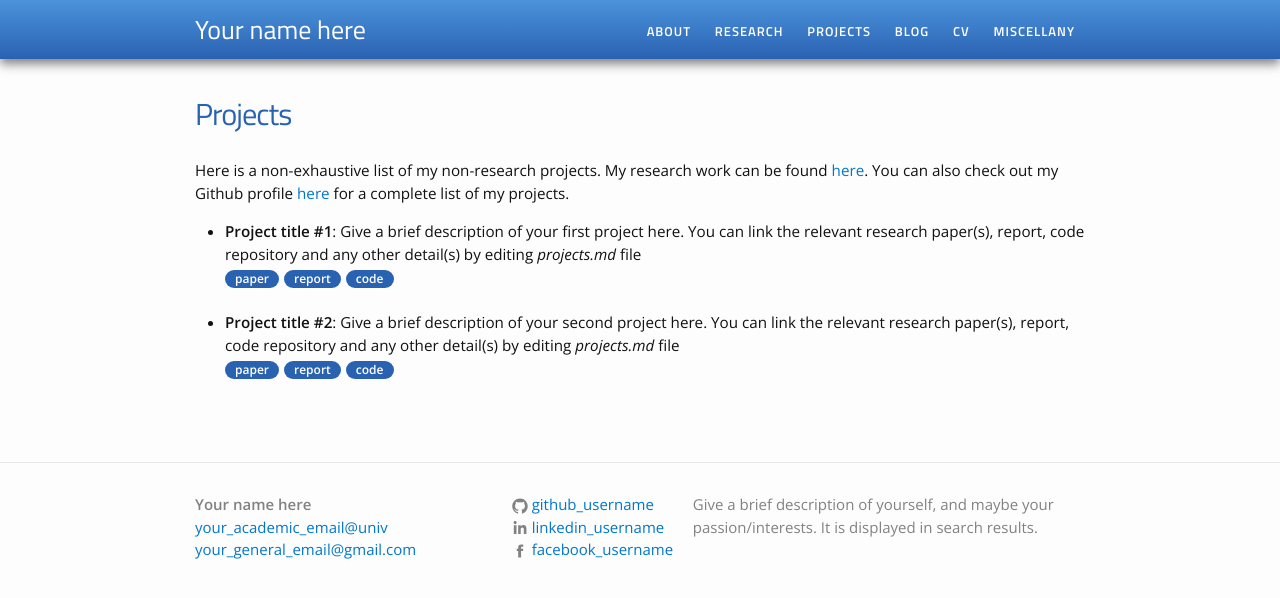
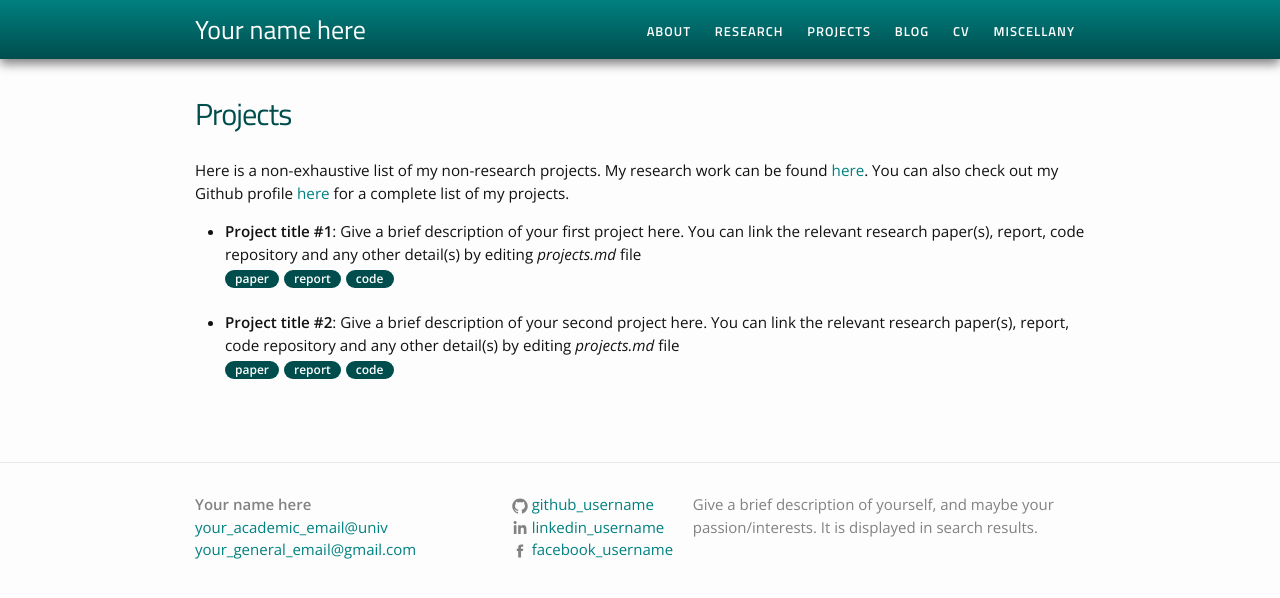
Before and after one commit to valleyjo/valleyjo.github.io, a Jekyll site: the page built from projects.md, in a window 1280 px wide. Shown: the top 598 px of the page. Built offline with Jekyll 4.4.1, drawn with Linux system fonts in a browser that asks for light colours.

Commit message:
Change color

```diff
--- a/css/main.scss
+++ b/css/main.scss
@@ -12,10 +12,10 @@ $spacing-unit:     30px;
 
 $text-color:       #111;
 $background-color: #fdfdfd;
-$brand-color:      #0077CC;
+$brand-color:      #008080;
 
-$blue-color-dark: darken(#3E7AD1, 10%);
-$blue-color-light: #4B93DB;
+$blue-color-dark: darken(#008080, 10%);
+$blue-color-light: #008080;
 
 $grey-color:       #828282;
 $grey-color-light: lighten($grey-color, 40%);
```
